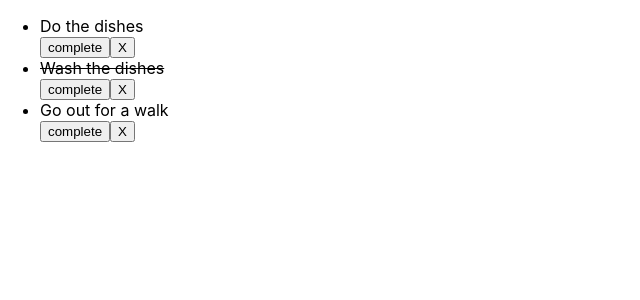
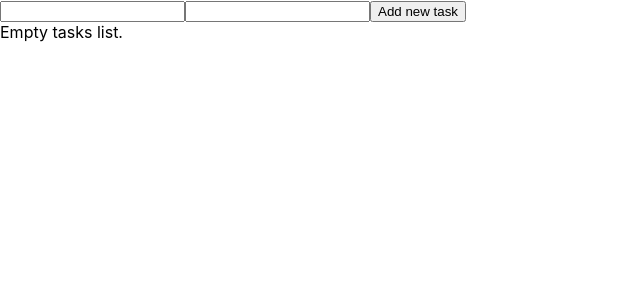
Before and after one commit to Dsrkblood/Calculator, a React (Create React App) app: page / in a window 1280 px wide. Shown: the top 300 px of the page, without its empty margins (0-640 px from the left). Built offline with nearby package versions, Linux system fonts and the light colour scheme; the HTML template or start-up script is replaced by a standard one.

Commit message:
adding custom tasks and description
Adding custom tasks and description.
Validation empty tasks
information about the lack of tasks

```diff
--- a/src/components/TasksList.jsx
+++ b/src/components/TasksList.jsx
@@ -1,12 +1,27 @@
-import { useState } from "react";
-import { tasks as tasksData } from "../data/tasks";
+import { useRef, useState } from "react";
+// import { tasks as tasksData } from "../data/tasks";
 
 export function TasksList() {
-	const [tasks, setTasks] = useState(tasksData);
+	const [tasks, setTasks] = useState([]);
 
-	const handleCompleteTasks = index => {
+	const titleRef = useRef(null);
+	const descriptionRef = useRef(null);
+
+	const handleAddTask = () => {
 		const newTasks = [...tasks];
-		newTasks[index].completed = true;
+		if (titleRef.current.value !== "" && descriptionRef.current.value !== "") {
+			newTasks.push({
+				title: titleRef.current.value,
+				description: descriptionRef.current.value,
+				completed: false,
+			});
+		}
+		setTasks(newTasks);
+	};
+
+	const handleToogleTasksState = index => {
+		const newTasks = [...tasks];
+		newTasks[index].completed = !newTasks[index].completed;
 		setTasks(newTasks);
 	};
 
@@ -17,22 +32,29 @@ export function TasksList() {
 	};
 
 	return (
-		<ul>
-			{tasks.map((task, index) => {
-				return (
-					<>
+		<>
+			<input type='text' id='title' ref={titleRef} />
+			<input type='text' id='description' ref={descriptionRef} />
+			<button onClick={handleAddTask}>Add new task</button>
+			{tasks.length === 0 ? (
+				<div>Empty tasks list.</div>
+			) : (
+				<ul>
+					{tasks.map(({ title, completed }, index) => (
 						<li
 							key={index}
 							style={{
-								textDecoration: task.completed ? "line-through" : "none",
+								textDecoration: completed ? "line-through" : "none",
 							}}>
-							{task.title}
+							{title}
+							<button onClick={() => handleToogleTasksState(index)}>
+								{completed ? "Undo" : "Complet"}
+							</button>
+							<button onClick={() => handleDeleteTask(index)}>Delete</button>
 						</li>
-						<button onClick={() => handleCompleteTasks(index)}>complete</button>
-						<button onClick={() => handleDeleteTask(index)}>X</button>
-					</>
-				);
-			})}
-		</ul>
+					))}
+				</ul>
+			)}
+		</>
 	);
 }
```
